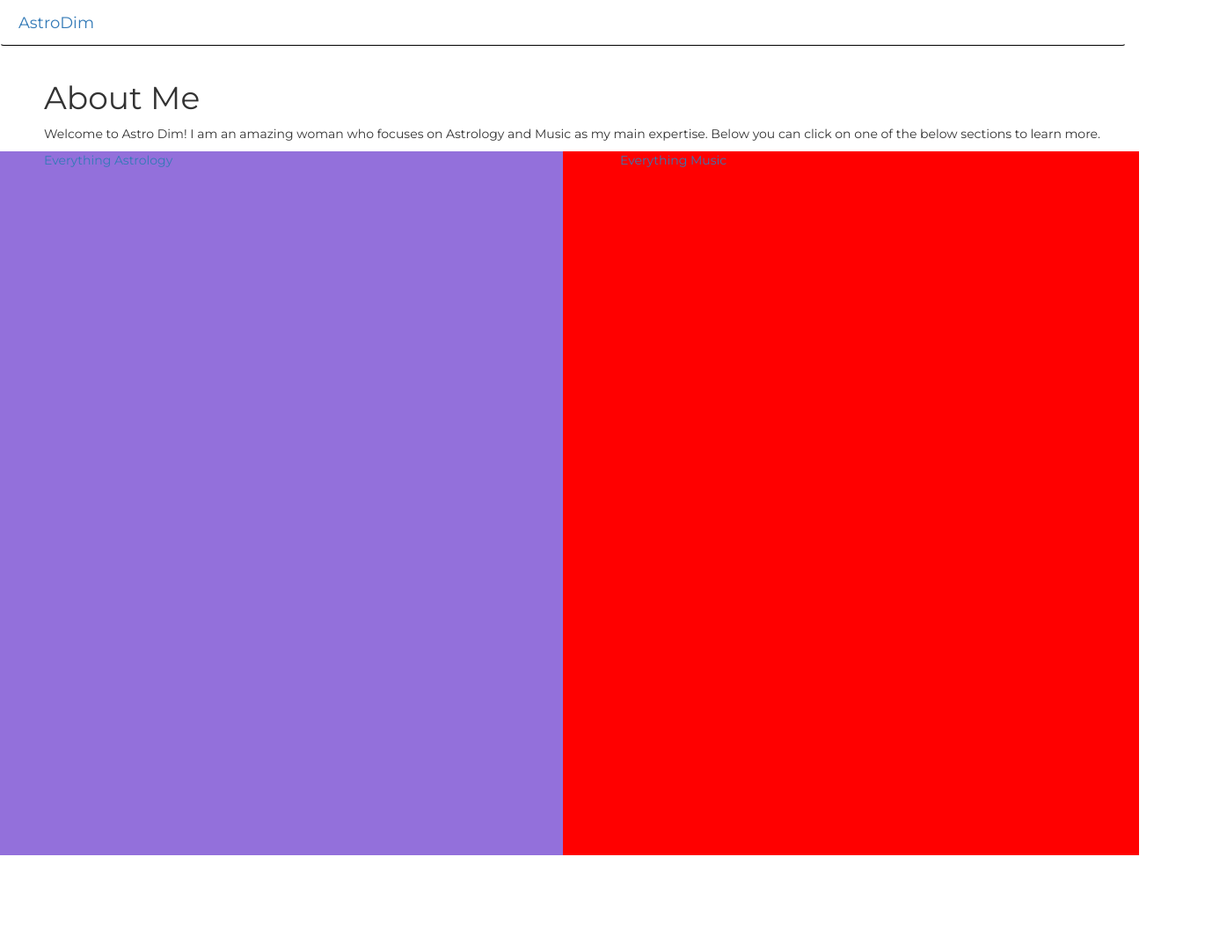
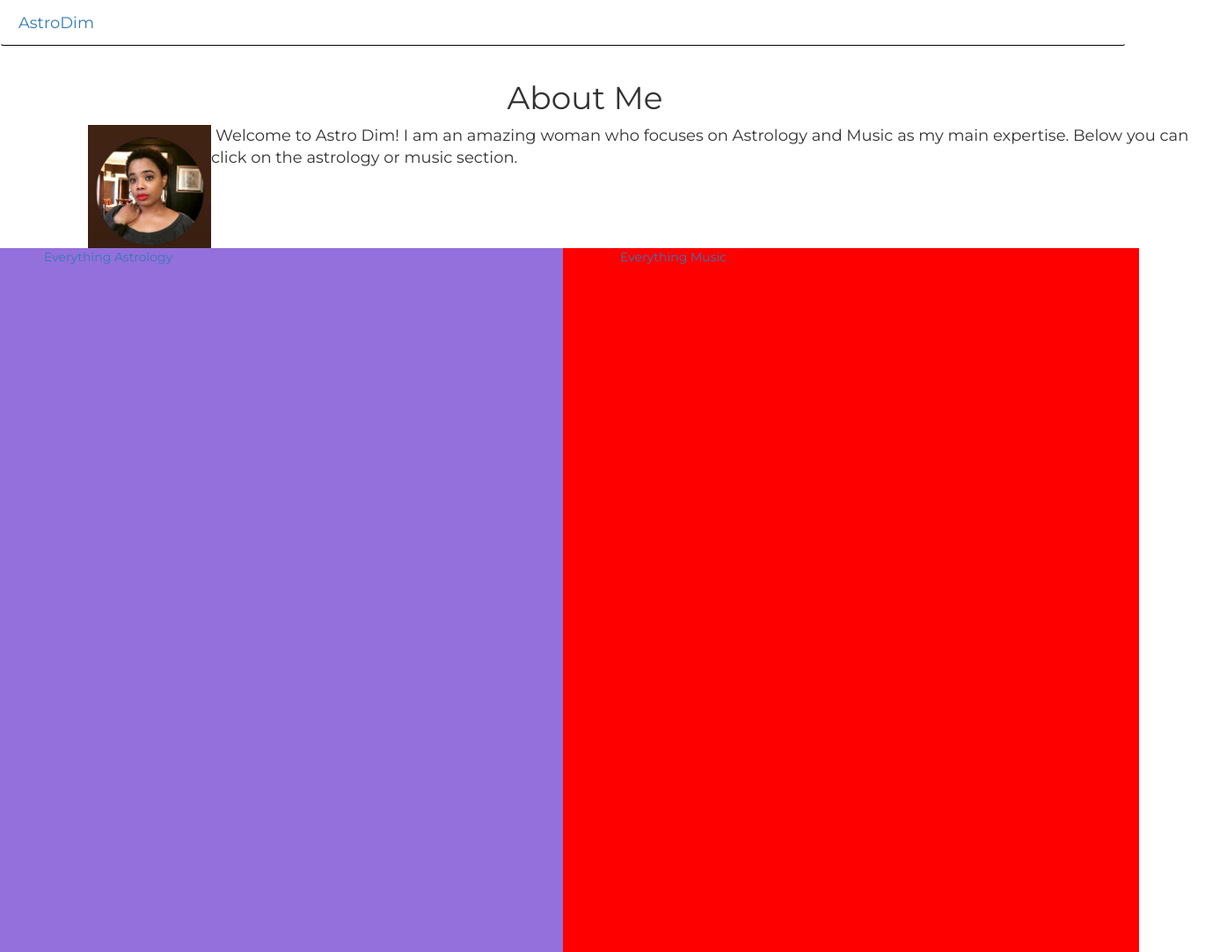
Before and after one commit to jrizza88/AstroDim, a plain HTML site: page home.html in a window 1280 px wide. Shown: the whole page at 88% size, 1395 px wide, since content can reach past the window. Before the commit the page ends 972 px from the top, so only its background shows below. Drawn offline with nearby package versions, Linux system fonts and the light colour scheme.

Commit message:
updated css and added images

```diff
--- a/client/public/css/main.css
+++ b/client/public/css/main.css
@@ -3,6 +3,34 @@
  }
 
  .navbar{
+  width: 100%;
   text-indent: 5px;
   border-bottom: 1px solid black;
  }
+
+ .aboutMeSection{
+
+ }
+
+ .aboutMe{
+  text-align: center;
+  text-indent: 50px;
+ }
+
+ .mainAstro{
+  float: left;
+  height: 140px;
+  width: 140px;
+ }
+
+ .bioSection{
+/*  text-indent: 5px;*/
+    margin-left: 100px;
+  margin-right: 100px;
+ }
+
+ .bioText{
+  text-decoration: bold;
+  font-size: 18px;
+  text-indent: 5px;
+ }
--- a/client/public/css/style.css
+++ b/client/public/css/style.css
@@ -7,10 +7,10 @@
   border-bottom: 1px solid black;
  }
 
- .biography{
+/* .biography{
   text-indent: 50px;
  }
-
+*/
  .astroMain, .musicMain{
   text-indent: 50px;
   height: 100vh;
--- a/home.html
+++ b/home.html
@@ -22,15 +22,19 @@
      <a class="navbar-brand" id="astroHome" href="#">AstroDim</a>
     </nav>
    <!--   insert image source here -->
-  <div class="row">
-    <div class="biography col-lg-12">
-      <h1> About Me </h1>
-        <p class="aboutMe">
-            Welcome to Astro Dim! I am an amazing woman who focuses on Astrology and Music as my main expertise. Below you can click on one of the below sections to learn more.
-        </p>
+  <div class="aboutMeSection row">
+    <div class="aboutMe col-lg-12">
+        <h1> About Me </h1>
     </div>
   </div>
-
+    <div class="row">
+        <div class="bioSection col-lg-12">
+          <img src="./client/public/images/mainBioPhoto.png" class="mainAstro" alt="dimmiBio" title="astroDimBioPhoto">
+            <p class="bioText">
+                Welcome to Astro Dim! I am an amazing woman who focuses on Astrology and Music as my main expertise. Below you can click on the astrology or music section.
+          </p>
+        </div>
+    </div>
    <div class="row">
       <a href="./client/public/astrology.html">
         <div class="astroMain col-md-6">
```
Also changed, not shown: client/public/images/astroAstrology.png (added), client/public/images/mainBioPhoto.png (added).
